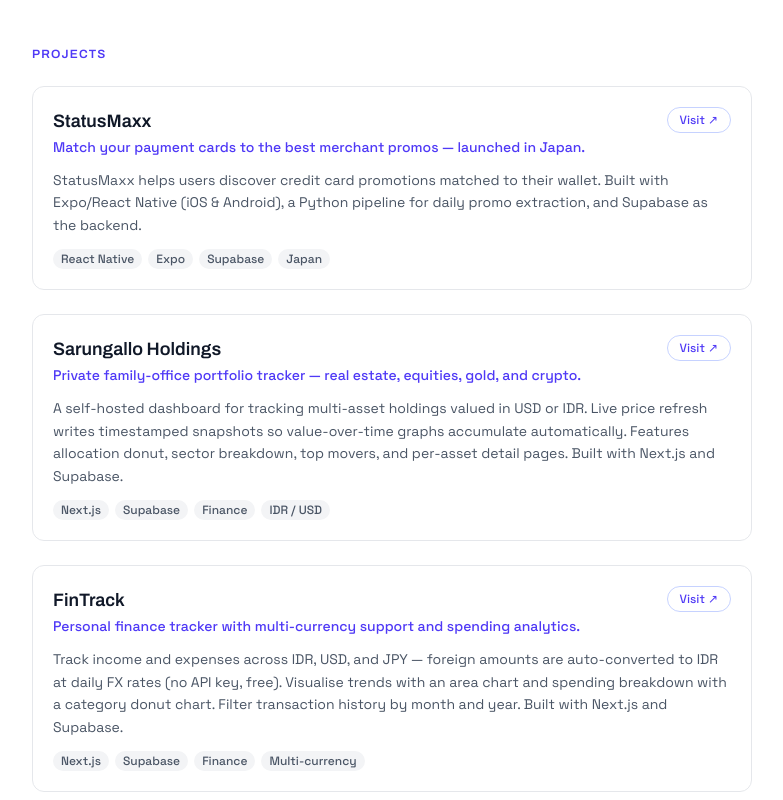
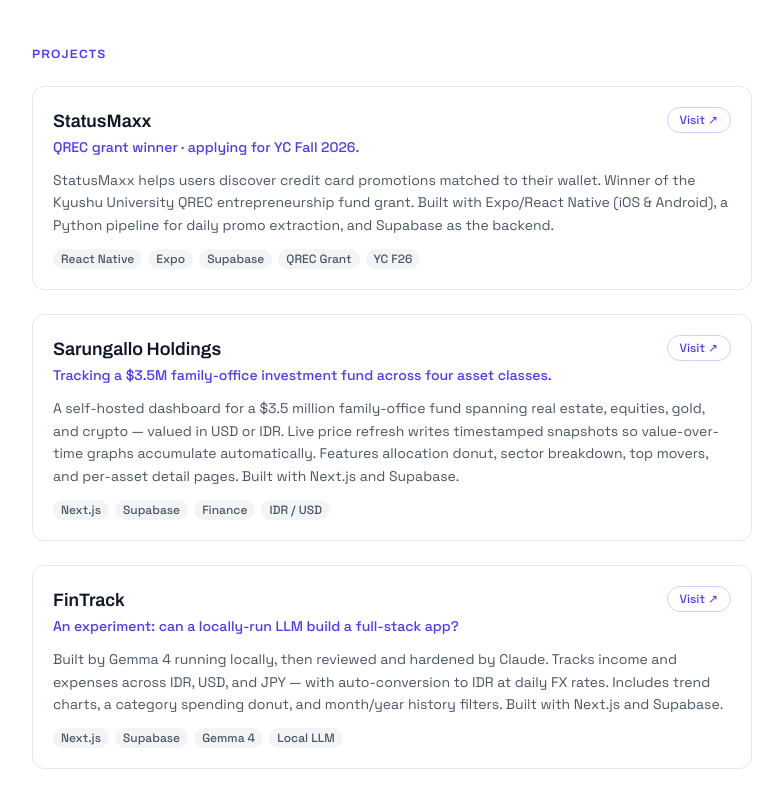
Before and after one commit to abinaelsl/portfolio-website, a Next.js app: page / in a window 1280 px wide. Shown: the part 1000-1800 px from the top of the page, without its empty margins (248-1031 px from the left). Built offline with nearby package versions, Linux system fonts and the light colour scheme.

Commit message:
fix: update project taglines and descriptions

```diff
--- a/app/page.tsx
+++ b/app/page.tsx
@@ -103,27 +103,27 @@
 const projects = [
   {
     name: "StatusMaxx",
-    tagline: "Match your payment cards to the best merchant promos — launched in Japan.",
+    tagline: "QREC grant winner · applying for YC Fall 2026.",
     description:
-      "StatusMaxx helps users discover credit card promotions matched to their wallet. Built with Expo/React Native (iOS & Android), a Python pipeline for daily promo extraction, and Supabase as the backend.",
+      "StatusMaxx helps users discover credit card promotions matched to their wallet. Winner of the Kyushu University QREC entrepreneurship fund grant. Built with Expo/React Native (iOS & Android), a Python pipeline for daily promo extraction, and Supabase as the backend.",
     href: "https://statusmaxx.vercel.app",
-    tags: ["React Native", "Expo", "Supabase", "Japan"],
+    tags: ["React Native", "Expo", "Supabase", "QREC Grant", "YC F26"],
   },
   {
     name: "Sarungallo Holdings",
-    tagline: "Private family-office portfolio tracker — real estate, equities, gold, and crypto.",
+    tagline: "Tracking a $3.5M family-office investment fund across four asset classes.",
     description:
-      "A self-hosted dashboard for tracking multi-asset holdings valued in USD or IDR. Live price refresh writes timestamped snapshots so value-over-time graphs accumulate automatically. Features allocation donut, sector breakdown, top movers, and per-asset detail pages. Built with Next.js and Supabase.",
+      "A self-hosted dashboard for a $3.5 million family-office fund spanning real estate, equities, gold, and crypto — valued in USD or IDR. Live price refresh writes timestamped snapshots so value-over-time graphs accumulate automatically. Features allocation donut, sector breakdown, top movers, and per-asset detail pages. Built with Next.js and Supabase.",
     href: "https://sarungallo-holdings-8rgreqrpr-abinaelsls-projects.vercel.app",
     tags: ["Next.js", "Supabase", "Finance", "IDR / USD"],
   },
   {
     name: "FinTrack",
-    tagline: "Personal finance tracker with multi-currency support and spending analytics.",
+    tagline: "An experiment: can a locally-run LLM build a full-stack app?",
     description:
-      "Track income and expenses across IDR, USD, and JPY — foreign amounts are auto-converted to IDR at daily FX rates (no API key, free). Visualise trends with an area chart and spending breakdown with a category donut chart. Filter transaction history by month and year. Built with Next.js and Supabase.",
+      "Built by Gemma 4 running locally, then reviewed and hardened by Claude. Tracks income and expenses across IDR, USD, and JPY — with auto-conversion to IDR at daily FX rates. Includes trend charts, a category spending donut, and month/year history filters. Built with Next.js and Supabase.",
     href: "https://financial-tracker-7s36ptxj8-abinaelsls-projects.vercel.app",
-    tags: ["Next.js", "Supabase", "Finance", "Multi-currency"],
+    tags: ["Next.js", "Supabase", "Gemma 4", "Local LLM"],
   },
 ];
 
```
